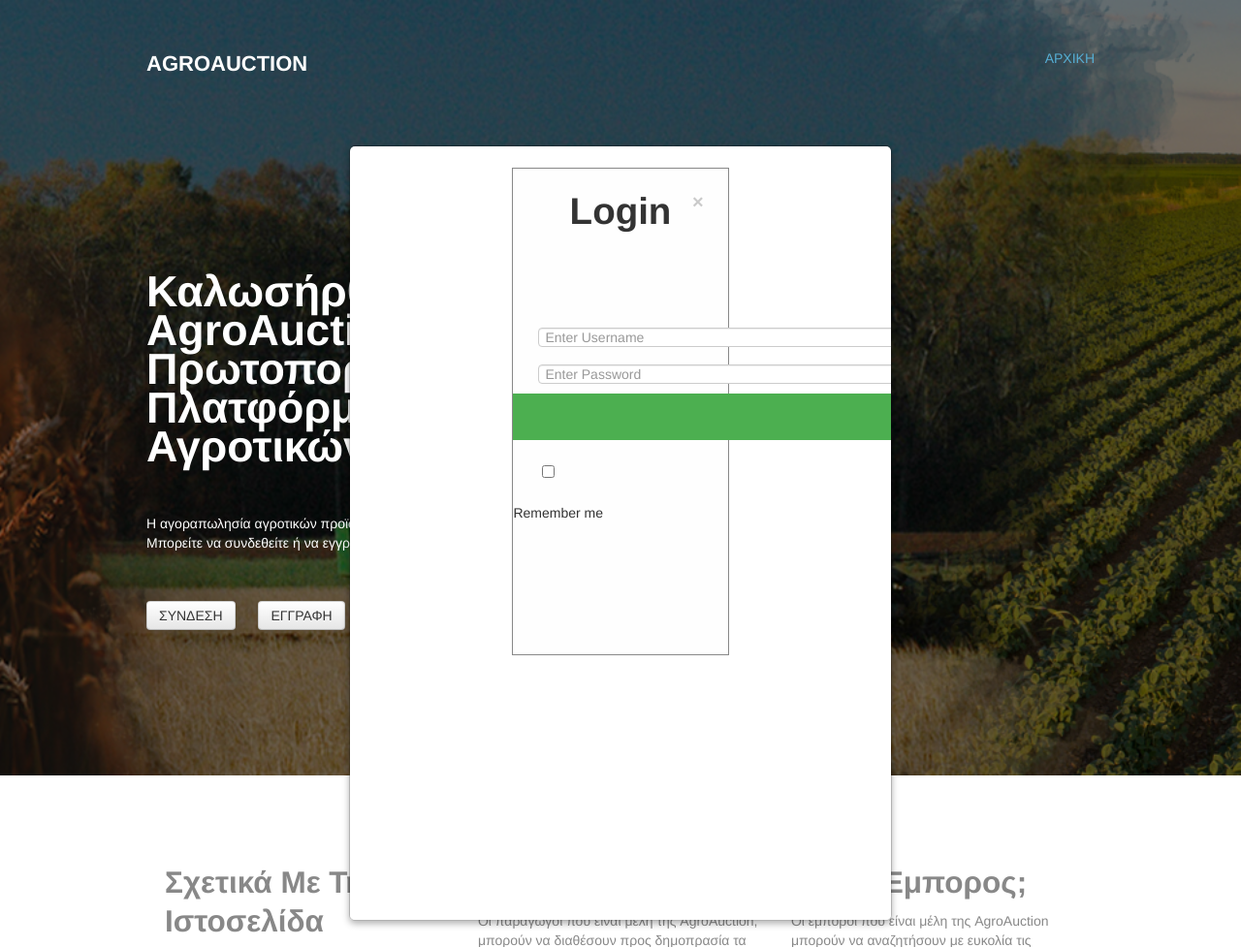
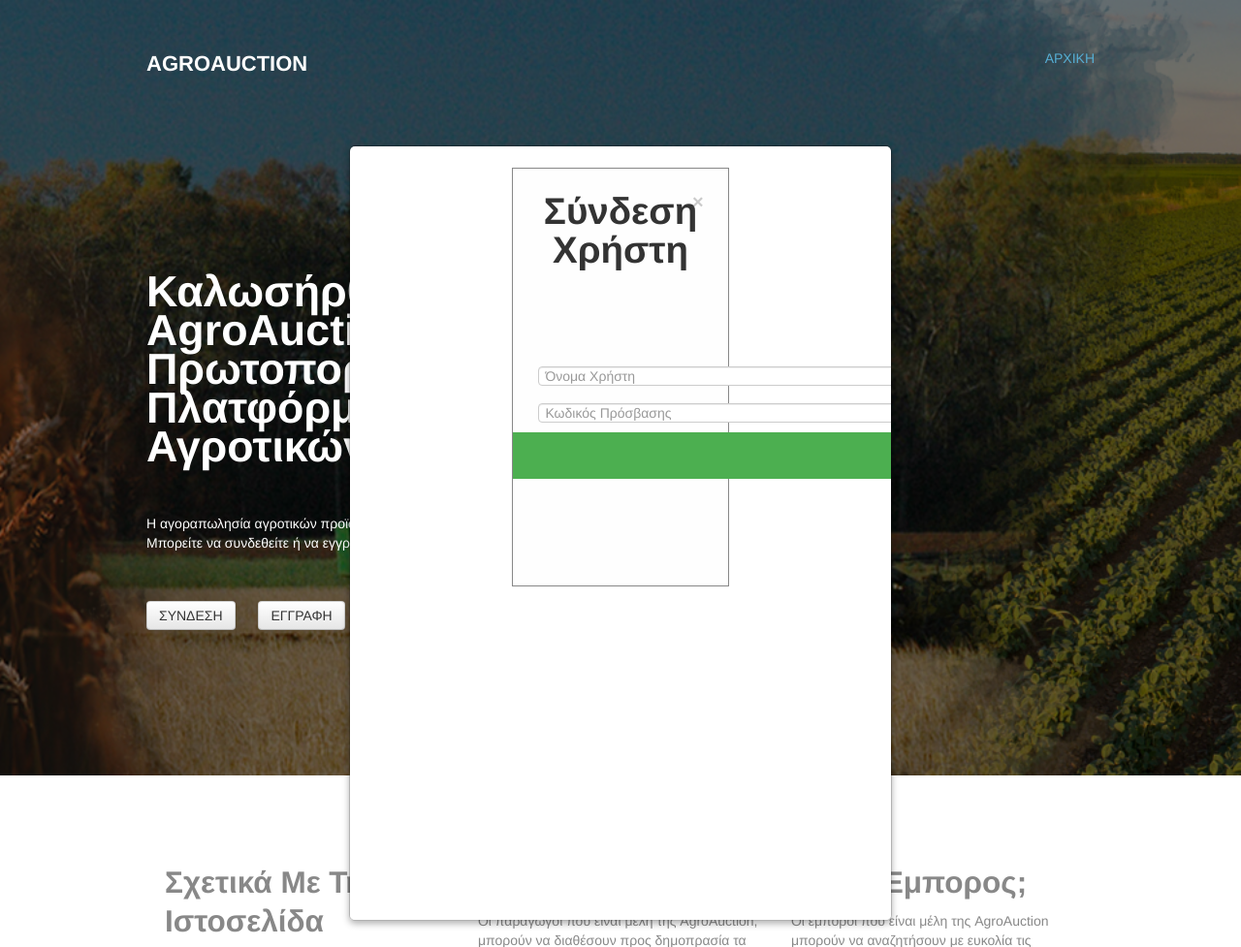
Before and after one commit to SilentKillerGr/agroauction, a PHP site: page /index.php in a window 1280 px wide, after a click on "ΣΥΝΔΕΣΗ". Shown: the top 977 px of the page at 97% size. Run offline with PHP 8.4, Linux system fonts and the light colour scheme.

Commit message:
Fixed Register and Login

```diff
--- a/login.php
+++ b/login.php
@@ -12,7 +12,7 @@
 
       <span onclick="document.getElementById('modal-wrapper').style.display='none'" class="close" title="Close PopUp">&times;</span>
 
-      <h1 style="text-align:center">Login</h1>
+      <h1 style="text-align:center">Σύνδεση Χρήστη</h1>
 
     </div>
 
@@ -20,15 +20,13 @@
 
     <div class="container">
 
-      <input type="text" placeholder="Enter Username" name="uname">
+      <input type="text" placeholder="Όνομα Χρήστη" name="uname">
 
-      <input type="password" placeholder="Enter Password" name="psw">
+      <input type="password" placeholder="Κωδικός Πρόσβασης" name="psw">
 
-      <button type="submit">Login</button>
+      <button type="submit">Σύνδεση</button>
 
-      <input type="checkbox" style="margin:26px 30px;"> Remember me
-
-      <a href="#" style="text-decoration:none; float:right; margin-right:34px; margin-top:26px;">Forgot Password ?</a>
+      <!--<a href="#" style="text-decoration:none; float:right; margin-right:34px; margin-top:26px;">Forgot Password ?</a>-->
 
     </div>
 
@@ -54,7 +52,7 @@
 
       <span onclick="document.getElementById('modal-wrapper-s').style.display='none'" class="close" title="Close PopUp">&times;</span>
 
-      <h1 style="text-align:center">Sign Up</h1>
+      <h1 style="text-align:center">Εγγραφή Νέου Χρήστη</h1>
 
     </div>
 
@@ -62,17 +60,16 @@
 
     <div class="container">
 
-      <input type="text" placeholder="Enter Username" name="uname">
-
-      <input type="text" placeholder="Enter E-Mail" name="mail">
-
-		<input type="password" placeholder="Enter Password" name="psw">
-
-      <input type="radio" name="utype" value="1" checked>Παραγωγός
-
-      <input type="radio" name="utype" value="2">Έμπορος
-
-		<button type="submit">Sign-Up</button>
+      	<input type="text" placeholder="Όνομα Χρήστη" name="uname">
+      	<input type="text" placeholder="E-Mail" name="mail">
+		<input type="password" placeholder="Κωδικός Πρόσβασης" name="psw">
+		<input type="text" placeholder="Όνομα" name="name">
+		<input type="text" placeholder="Επώνυμο" name="surn">
+		<input type="text" placeholder="Τηλέφωνο" name="phnum">
+		<input type="text" placeholder="Διεύθυνση" name="addr">
+      	<input type="radio" name="utype" value="1" checked>Παραγωγός
+      	<input type="radio" name="utype" value="2">Έμπορος
+		<button type="submit">Εγγραφή</button>
 
     </div>
 
```
Also changed, not shown: pages/server.php (+10 -3 lines).
